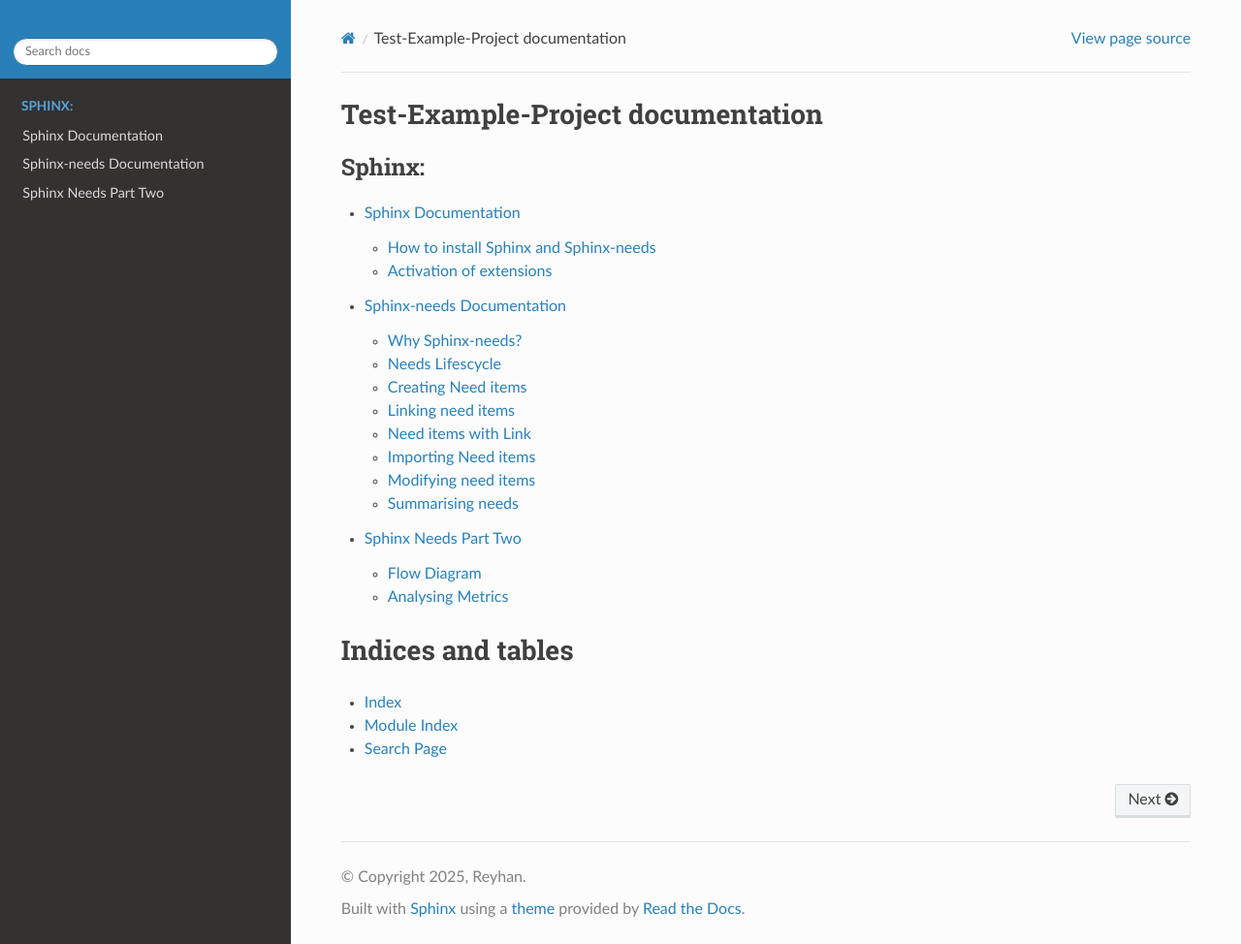
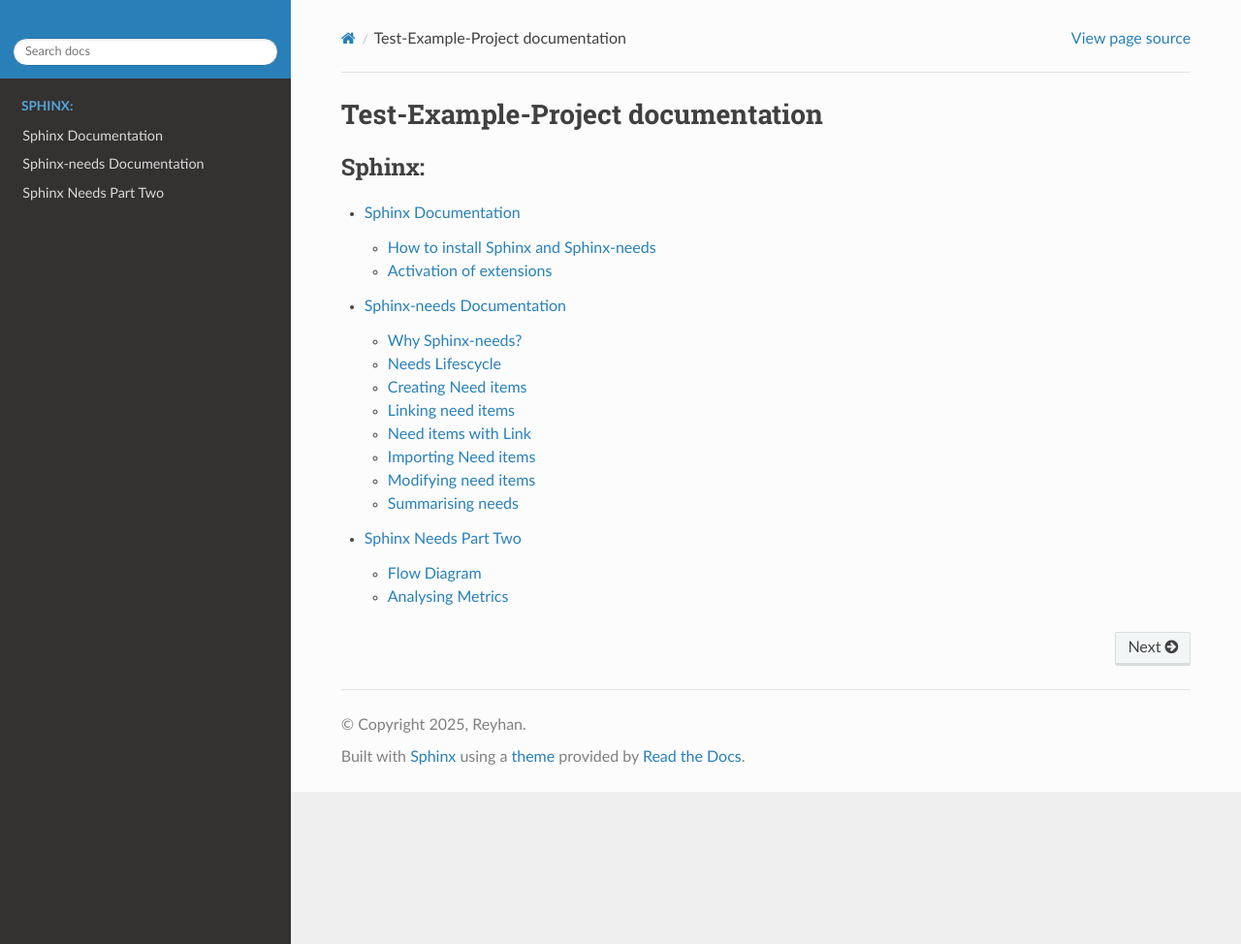
Before and after one commit to reyhan-san/Sphinx, a Sphinx documentation site: the page built from Test_Sphinx/source/index.rst, in a window 1280 px wide and 974 px high. Shown: the whole window at 97% size. Built offline with Sphinx 7.4.7 and the Read the Docs theme 3.1.0, drawn with Linux system fonts in a browser that asks for light colours.

Commit message:
update index

```diff
--- a/Test_Sphinx/source/index.rst
+++ b/Test_Sphinx/source/index.rst
@@ -13,11 +13,3 @@
    page_1.rst
    page_2.rst
    page_3.rst
-
-
-Indices and tables
-===================
-
-* :ref:`genindex`
-* :ref:`modindex`
-* :ref:`search`
```
